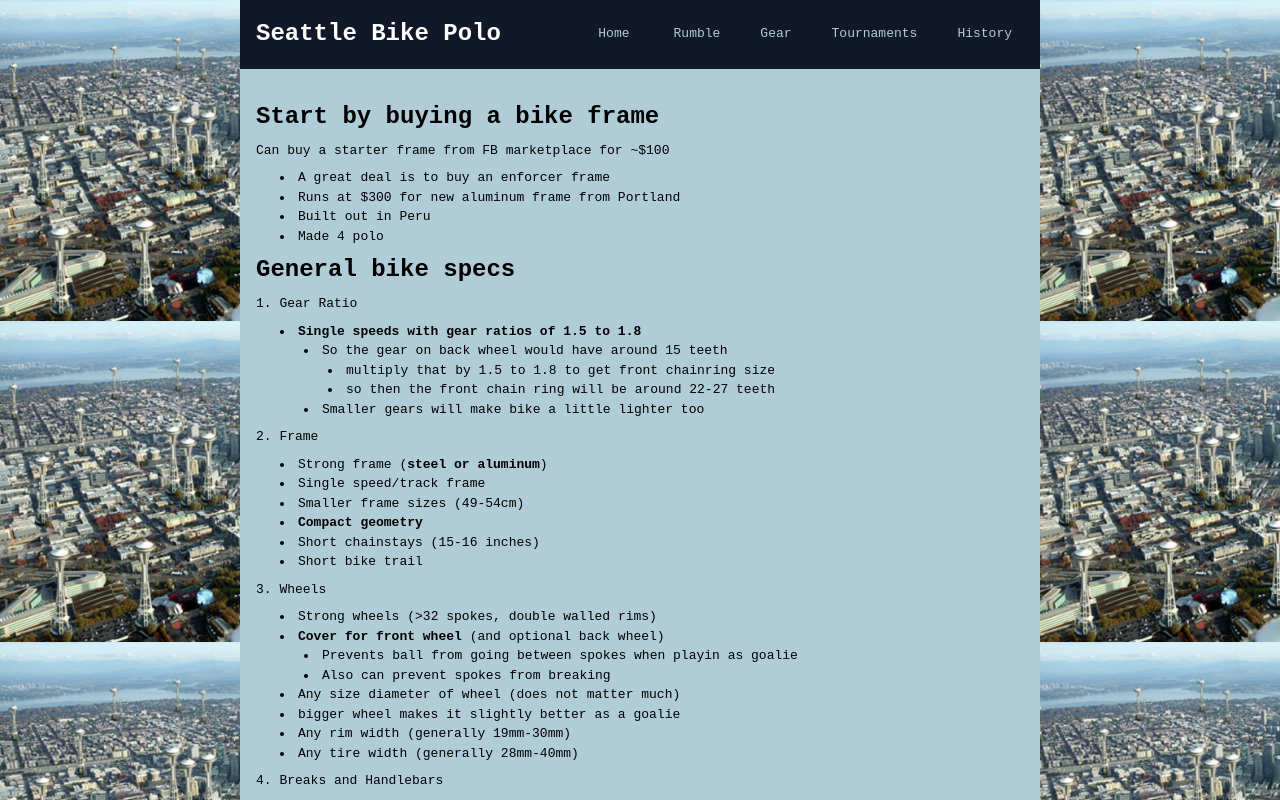
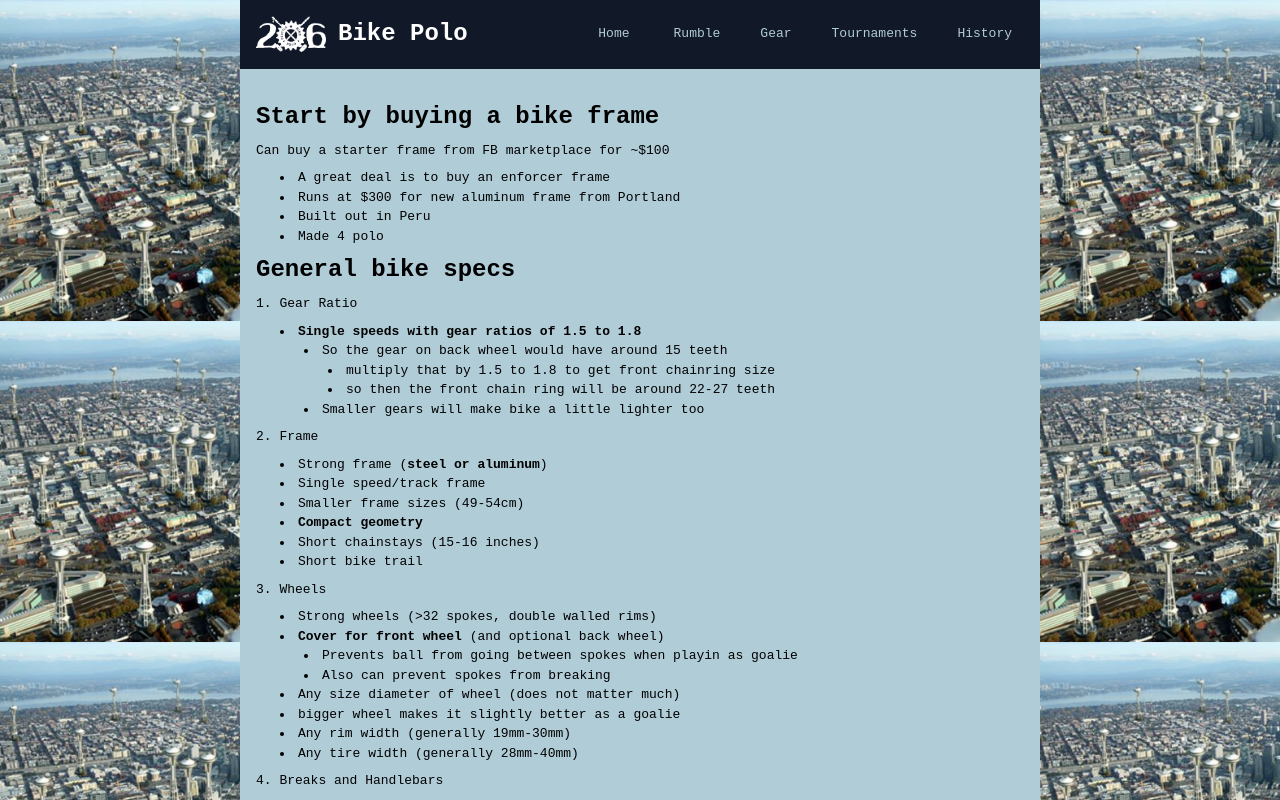
Before and after one commit to geluso/206bikepolo.com, a Next.js app: page /gear in a window 1280 px wide. Shown: the top 800 px of the page. Built offline with nearby package versions, Linux system fonts and the light colour scheme.

Commit message:
Add logo to corner (white)

```diff
--- a/app/components/NavigationTabs.tsx
+++ b/app/components/NavigationTabs.tsx
@@ -2,6 +2,9 @@
 import React from "react";
 import NavItem from "./NavItem";
 import HamburgerMenu from "./HamburgerMenu";
+
+import Image from "next/image";
+import seattleWhitePoloLogo from '../../public/img/206_white_seattle_polo_logo.png'
 
 interface Tab {
   label: string;
@@ -17,8 +20,14 @@ const NavigationTabs: React.FC<NavigationTabsProps> = ({ tabs }) => {
     <nav className="bg-gray-900 sticky w-full z-20 top-0 start-0">
       <div className="max-w-screen-xl flex flex-wrap items-center justify-between mx-auto p-4">
         <a href="/" className="flex items-center space-x-3">
+            <Image
+              src={seattleWhitePoloLogo}
+              alt="Judkins Park Bike Polo history community meeting poster timeline"
+              width={70}
+              height={70}
+            />
           <span className="self-center text-2xl font-semibold whitespace-nowrap text-white">
-            Seattle Bike Polo
+            Bike Polo
           </span>
         </a>
         <HamburgerMenu tabs={tabs}/>
```
